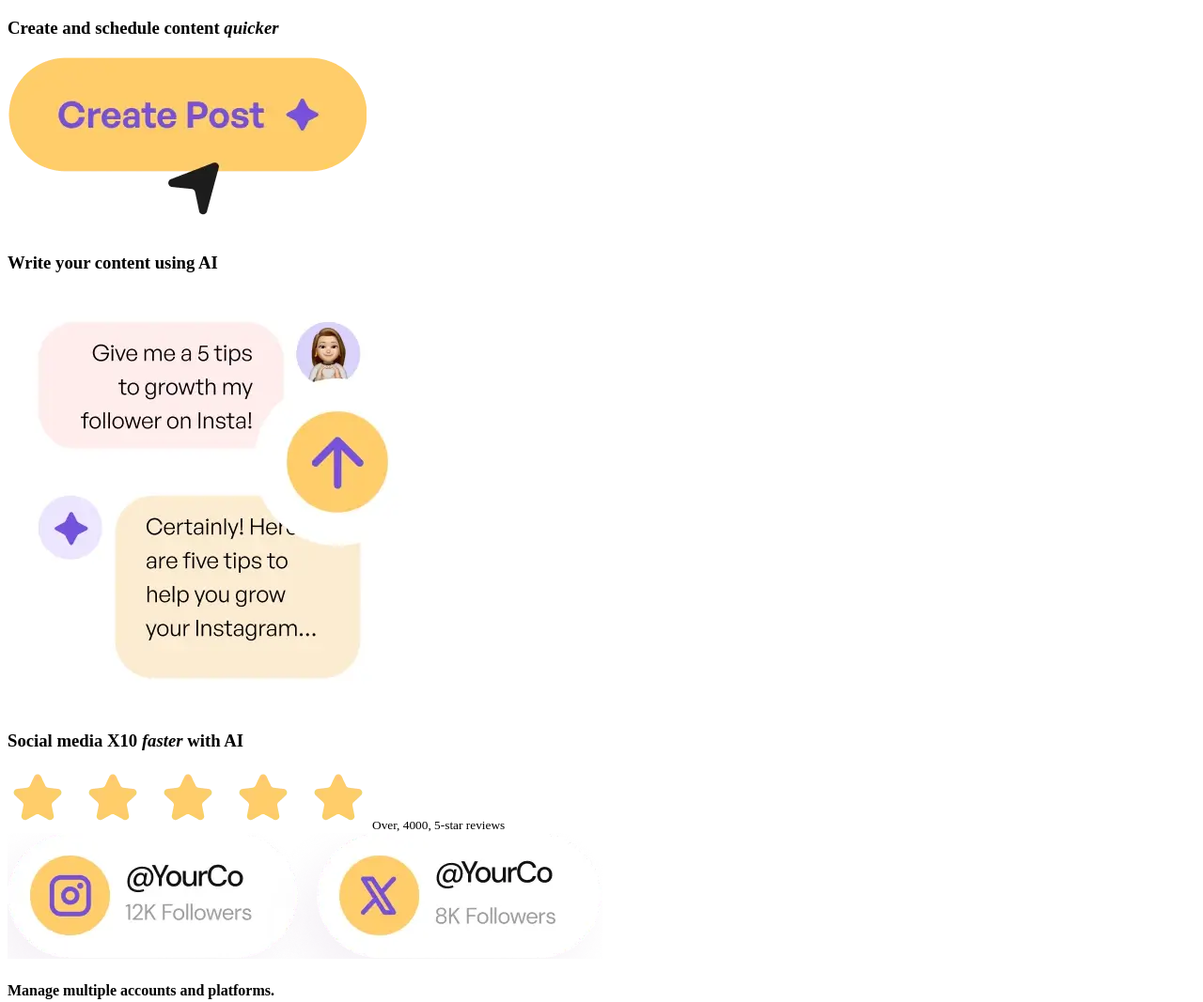
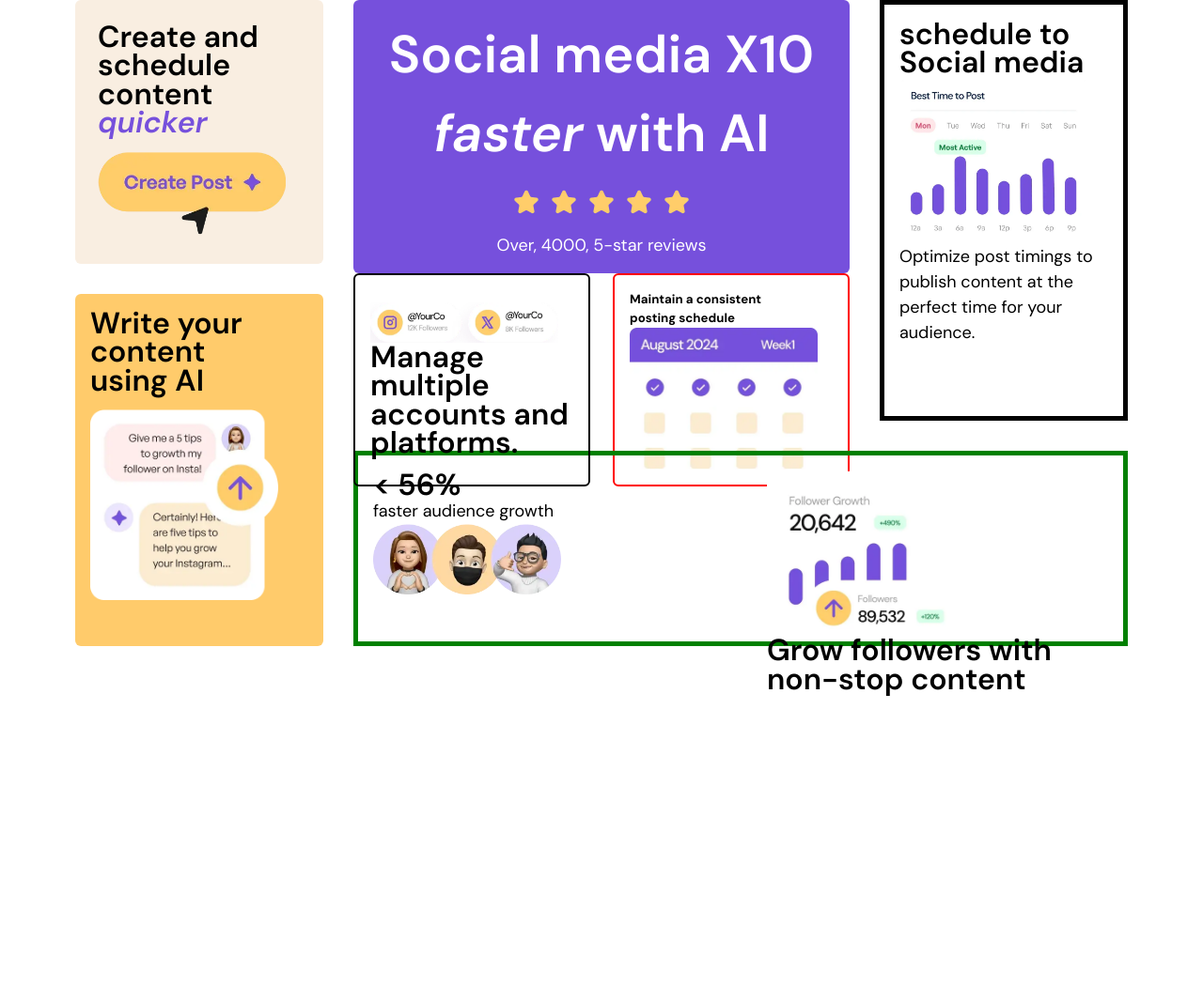
Before and after one commit to KarahDotjs/Bento-grid, a plain HTML site: page index.html in a window 1280 px wide. Shown: the top 1067 px of the page at 94% size. After the commit the page ends 800 px from the top, so only its background shows below. Drawn offline with Linux system fonts and the light colour scheme.

Commit message:
added some style & positions

```diff
--- a/assets/styles.css
+++ b/assets/styles.css
@@ -0,0 +1,222 @@
+/* 1. Use a more-intuitive box-sizing model */
+*,
+*::before,
+*::after {
+  box-sizing: border-box;
+}
+
+/* 2. Remove default margin */
+* {
+  margin: 0;
+}
+
+body {
+  /* 3. Add accessible line-height */
+  line-height: 1.5;
+  /* 4. Improve text rendering */
+  -webkit-font-smoothing: antialiased;
+}
+
+/* 5. Improve media defaults */
+img,
+picture,
+video,
+canvas,
+svg {
+  display: block;
+  max-width: 100%;
+}
+
+/* 6. Inherit fonts for form controls */
+input,
+button,
+textarea,
+select {
+  font: inherit;
+}
+
+/* 7. Avoid text overflows */
+p,
+h1,
+h2,
+h3,
+h4,
+h5,
+h6 {
+  overflow-wrap: break-word;
+}
+
+/* 8. Improve line wrapping */
+p {
+  text-wrap: pretty;
+}
+h1,
+h2,
+h3,
+h4,
+h5,
+h6 {
+  text-wrap: balance;
+}
+
+/*
+  9. Create a root stacking context
+*/
+#root,
+#__next {
+  isolation: isolate;
+}
+
+body {
+  font-family: var(--font-family);
+}
+
+:root {
+  /* color  */
+  --Purple-pale: hsl(254, 88%, 90%);
+  --Purple: hsl(256, 67%, 59%);
+
+  --Yellow-pale: hsl(31, 66%, 93%);
+  --Yellow: hsl(39, 100%, 71%);
+
+  --White: hsl(0, 0%, 100%);
+  --Black: hsl(0, 0%, 7%);
+  /* fonts-size */
+  --font-body: 1.125rem;
+  --font-heading: 2rem;
+  --font-w400: 400;
+  --font-w600: 600;
+  /* font-family */
+  --font-family: "DM Sans", sans-serif;
+}
+/* text styles */
+
+img {
+  max-width: 200px;
+  display: block;
+}
+h1 {
+  font-size: 3.5rem;
+  font-weight: var(--font-w600);
+}
+
+h2 {
+  font-size: var(--font-heading);
+  font-weight: var(--font-w600);
+  line-height: 0.95;
+}
+
+small {
+  font-size: var(--font-body);
+}
+
+.yellow-text {
+  color: var(--Yellow);
+}
+
+.purple-text {
+  color: var(--Purple);
+}
+
+/* GRID CONTAINER  */
+.grid-container {
+  display: grid;
+  grid-template-columns: 1fr 2fr 1fr; /* 3 column */
+  grid-template-rows: repeat(3, 13rem);
+  grid-template-areas:
+    "column1 column2 column3"
+    "column1 column2 column3"
+    "column1 column4 column4";
+
+  gap: 2rem;
+  width: min(95%, 70rem);
+  margin-inline: auto;
+}
+
+.bento-grid-container > *,
+.inside-element {
+  display: grid;
+  gap: 1.5rem;
+}
+
+.grid-item--element {
+  /* border: 2px solid black; */
+  border-radius: 0.375rem;
+  padding: 1rem;
+}
+.inside-element {
+  /* border: 2px solid yellow; */
+  grid-template-columns: repeat(2, 1fr);
+}
+/* .inside-element:nth-child(1) {
+  grid-template-columns: 0.95fr 2fr;
+} */
+
+.columnOne {
+  display: flex;
+  flex-direction: column;
+  /* border: 5px solid purple; */
+  gap: 2rem;
+  grid-area: column1;
+}
+
+.columnTwo {
+  /* border: 5px solid orange; */
+  grid-area: column2;
+}
+.columnThree {
+  border: 5px solid black;
+  grid-area: column3;
+}
+.columnFour {
+  border: 5px solid green;
+  grid-area: column4;
+}
+
+/* ui components  */
+.create {
+  /* display: grid;
+  place-content: center; */
+  display: flex;
+  flex-direction: column;
+  gap: 1rem;
+  padding: 1.5rem;
+  background-color: var(--Yellow-pale);
+}
+.content {
+  height: 100%;
+  /* border: 2px solid red; */
+  display: flex;
+  flex-direction: column;
+  gap: 1rem;
+  /* display: grid; */
+  /* place-content: center;  */
+
+  /* padding: 1.5rem; */
+  background-color: var(--Yellow);
+}
+.media {
+  display: flex;
+  flex-direction: column;
+  justify-content: center;
+  align-items: center;
+  gap: 1rem;
+  color: var(--White);
+  text-align: center;
+  background-color: var(--Purple);
+}
+.media img {
+  max-width: 12rem;
+  margin-inline: auto;
+}
+.manage {
+  border: 2px solid black;
+  display: grid;
+  place-content: center;
+  position: relative;
+  overflow-x: hidden;
+  background-color: var(--clr-white);
+}
+.posting {
+  border: 2px solid red;
+}
--- a/index.html
+++ b/index.html
@@ -12,41 +12,46 @@
       href="./assets/images/favicon-32x32.png"
     />
     <link rel="stylesheet" href="./assets/styles.css" />
-
+    <link rel="preconnect" href="https://fonts.googleapis.com" />
+    <link rel="preconnect" href="https://fonts.gstatic.com" crossorigin />
+    <link
+      href="https://fonts.googleapis.com/css2?family=DM+Sans:ital,opsz,wght@0,9..40,100..1000;1,9..40,100..1000&family=Hanken+Grotesk:ital,wght@0,100..900;1,100..900&family=Red+Hat+Display:ital,wght@0,300..900;1,300..900&display=swap"
+      rel="stylesheet"
+    />
     <title>Frontend Mentor | Bento grid</title>
   </head>
   <body>
     <main class="grid-container">
-      <section class="grid-item column1">
+      <section class="grid-item columnOne">
         <article class="grid-item--element create">
-          <h1>
+          <h2>
             Create and schedule content <em class="purple-text">quicker</em>
-          </h1>
+          </h2>
           <h2>
             <img src="./assets/images/illustration-create-post.webp" alt="" />
           </h2>
         </article>
         <article class="grid-item--element content">
-          <h3>Write your content using AI</h3>
+          <h2>Write your content using AI</h2>
           <img src="./assets/images/illustration-ai-content.webp" alt="" />
         </article>
       </section>
-      <section class="grid-item column2">
+      <section class="grid-item columnTwo">
         <article class="grid-item--element media">
-          <h3>
+          <h1>
             Social media <span class="yellow-text-">X10</span>
             <em>faster</em> with AI
-          </h3>
+          </h1>
           <img src="./assets/images/illustration-five-stars.webp" alt="" />
           <small>Over, 4000, 5-star reviews</small>
         </article>
-        <section class="middle-element"></section>
+        <section class="inside-element">
           <article class="grid-item--element manage">
             <img
               src="./assets/images/illustration-multiple-platforms.webp"
               alt=""
             />
-          <h4>Manage multiple accounts and platforms.</h4>
+            <h2>Manage multiple accounts and platforms.</h2>
           </article>
           <article class="grid-item--element posting">
             <h5>Maintain a consistent posting schedule</h5>
@@ -56,9 +61,10 @@
             />
           </article>
         </section>
-      <section class="grid-item column3">
+      </section>
+      <section class="grid-item columnThree">
         <article class="grid-item--element schedule">
-          <h5>schedule to Social media</h5>
+          <h2>schedule to Social media</h2>
           <img src="./assets/images/illustration-schedule-posts.webp" alt="" />
           <small
             >Optimize post timings to publish content at the perfect time for
@@ -66,10 +72,10 @@
           >
         </article>
       </section>
-      <section class="grid-item column4">
+      <section class="grid-item columnFour">
         <section class="inside-element">
           <article class="grid-item--element audience">
-            <h6>< 56%</h6>
+            <h2>< 56%</h2>
             <small>faster audience growth</small>
             <img
               src="./assets/images/illustration-audience-growth.webp"
```
Lines whose indentation alone changed are shown as unchanged.
